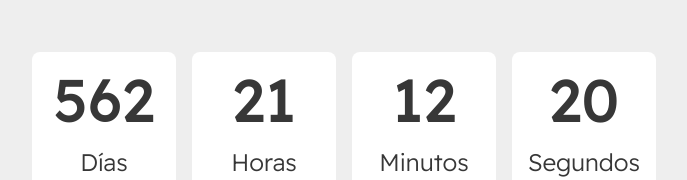
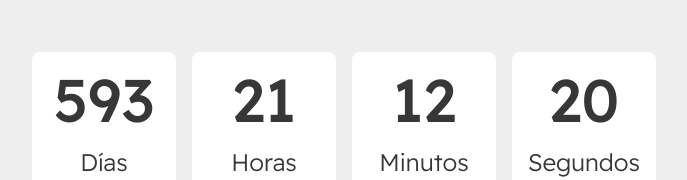
Before and after one commit to cardiadev/vicky-countdown, a React (Vite) app: page / in a window 1280 px wide. Shown: the part 228-408 px from the top of the page, without its empty margins (296-983 px from the left). Built offline with nearby package versions, Linux system fonts and the light colour scheme.

Commit message:
fix: :bug: Update countdown date in Counter component

```diff
--- a/src/App.jsx
+++ b/src/App.jsx
@@ -8,7 +8,7 @@ function App() {
     <div className='flex items-center justify-center h-screen'>
         {/* <Counter date="2023-04-15T23:59:59"/> */}
         {/* <Counter date="2023-05-19T11:59:59"/> */}
-        <Counter date="2024-10-30T15:00:00"/>
+        <Counter date="2024-11-30T15:00:00"/>
       </div>
 
   )
```
